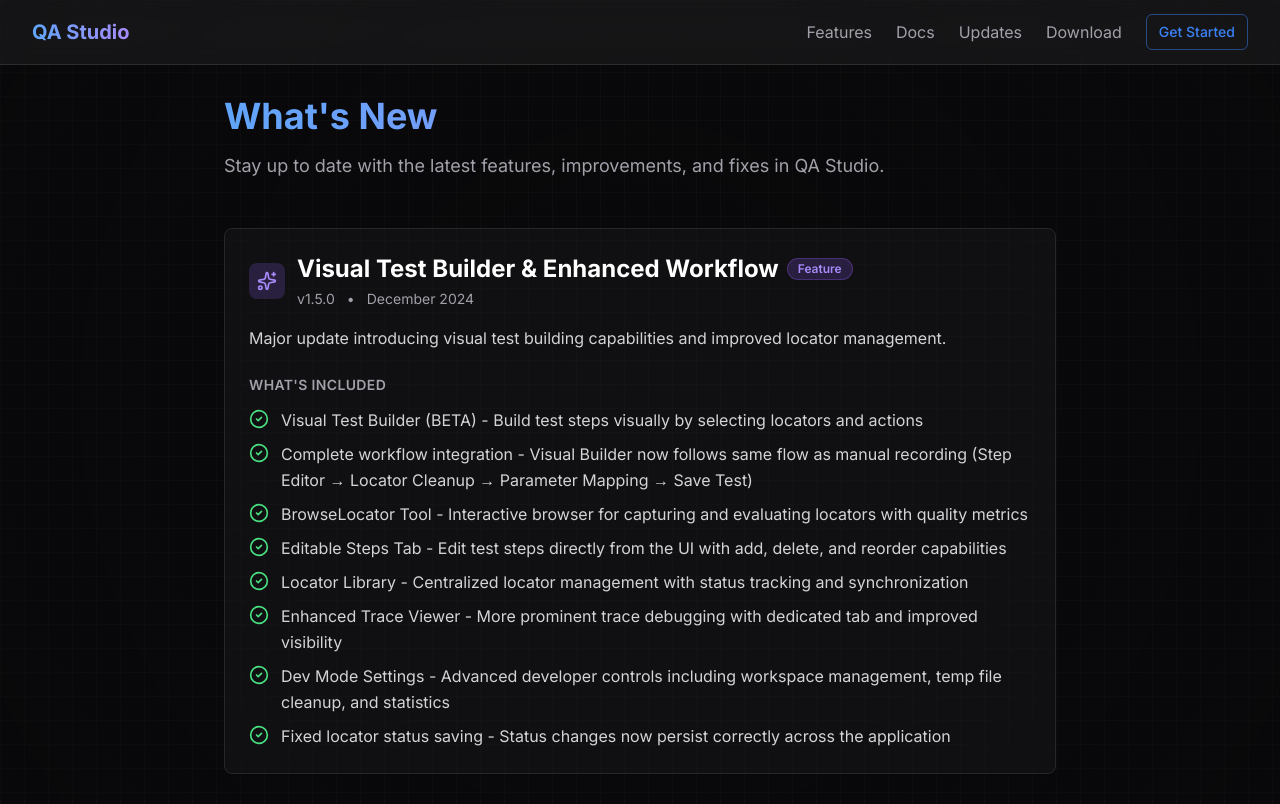
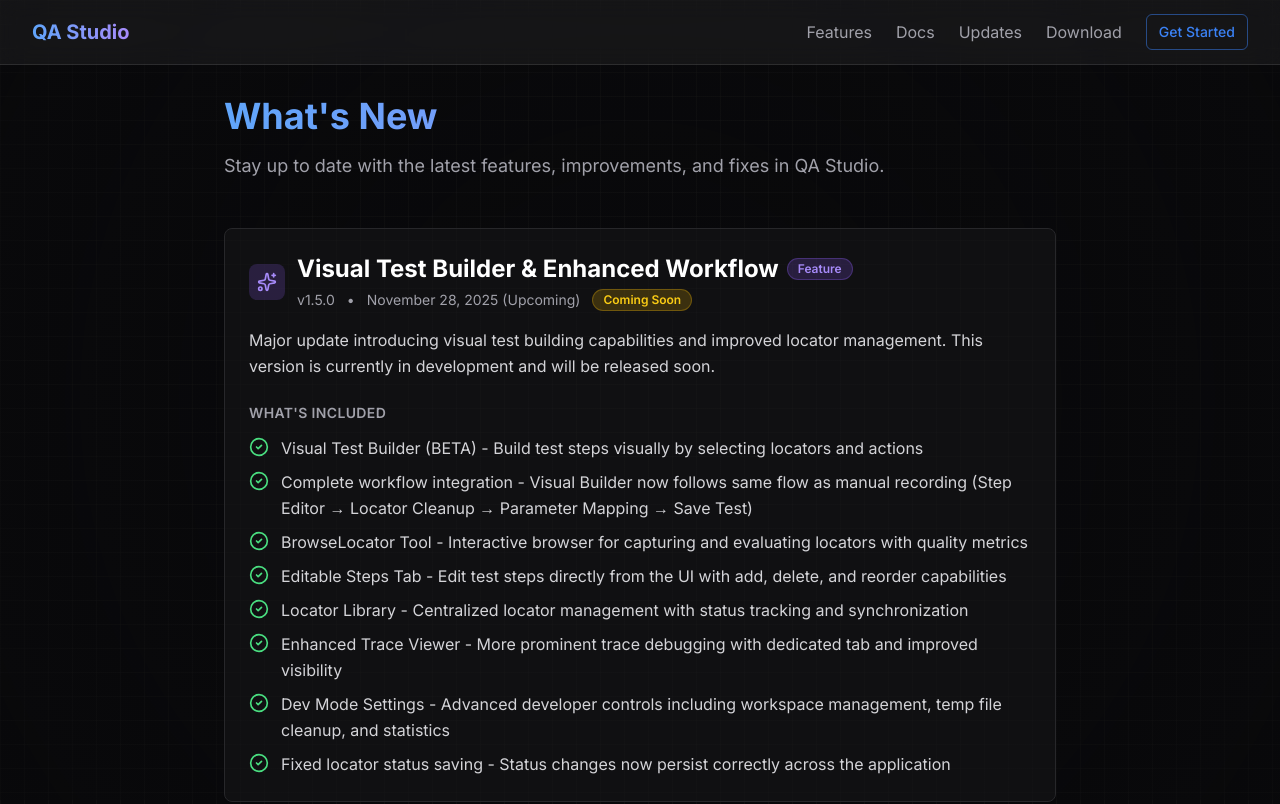
Before and after one commit to zkyko/RecorderApp, a Next.js app in the folder Frontend-website/: page /RecorderApp/updates in a window 1280 px wide. Shown: the top 804 px of the page. Built offline with nearby package versions, Linux system fonts and the light colour scheme.

Commit message:
fix: Update changelog date to November 28, 2025 and mark as upcoming release

```diff
--- a/Frontend-website/components/Changelog.tsx
+++ b/Frontend-website/components/Changelog.tsx
@@ -16,10 +16,10 @@ interface ChangelogEntry {
 const changelog: ChangelogEntry[] = [
   {
     version: "1.5.0",
-    date: "December 2024",
+    date: "November 28, 2025 (Upcoming)",
     type: "feature",
     title: "Visual Test Builder & Enhanced Workflow",
-    description: "Major update introducing visual test building capabilities and improved locator management.",
+    description: "Major update introducing visual test building capabilities and improved locator management. This version is currently in development and will be released soon.",
     items: [
       "Visual Test Builder (BETA) - Build test steps visually by selecting locators and actions",
       "Complete workflow integration - Visual Builder now follows same flow as manual recording (Step Editor → Locator Cleanup → Parameter Mapping → Save Test)",
@@ -81,6 +81,11 @@ export function Changelog() {
                     <span>v{entry.version}</span>
                     <span>•</span>
                     <span>{entry.date}</span>
+                    {entry.date.includes("Upcoming") && (
+                      <Badge className="bg-yellow-500/20 text-yellow-400 border-yellow-500/30 text-xs">
+                        Coming Soon
+                      </Badge>
+                    )}
                   </div>
                 </div>
               </div>
```
